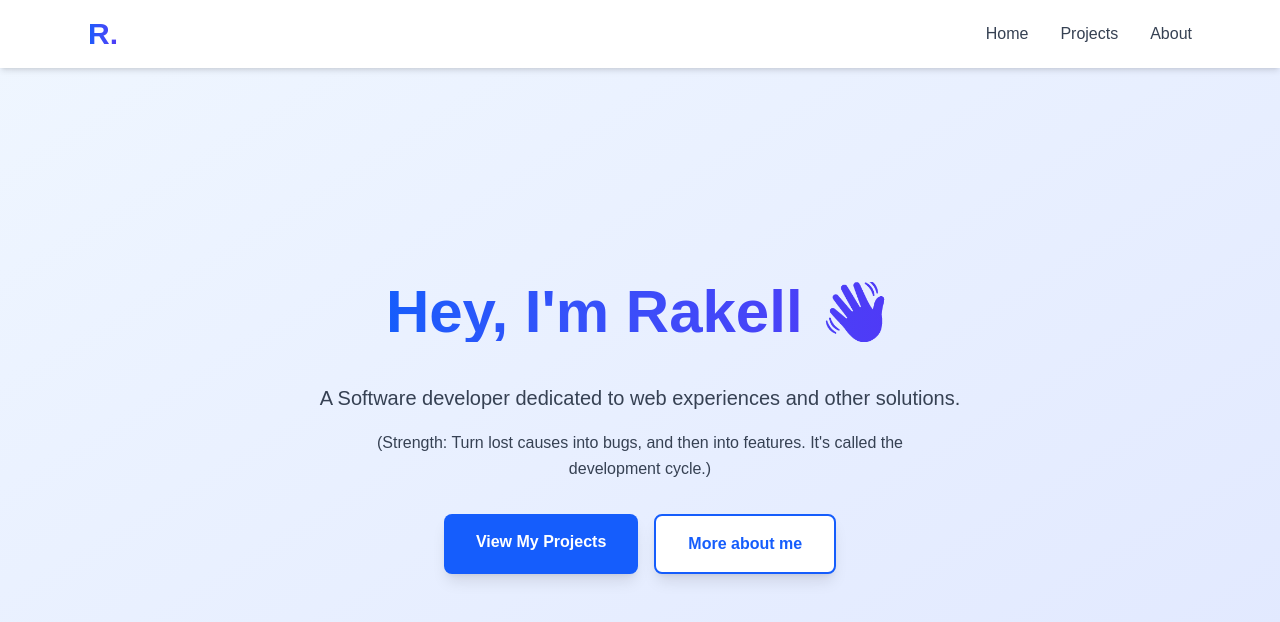
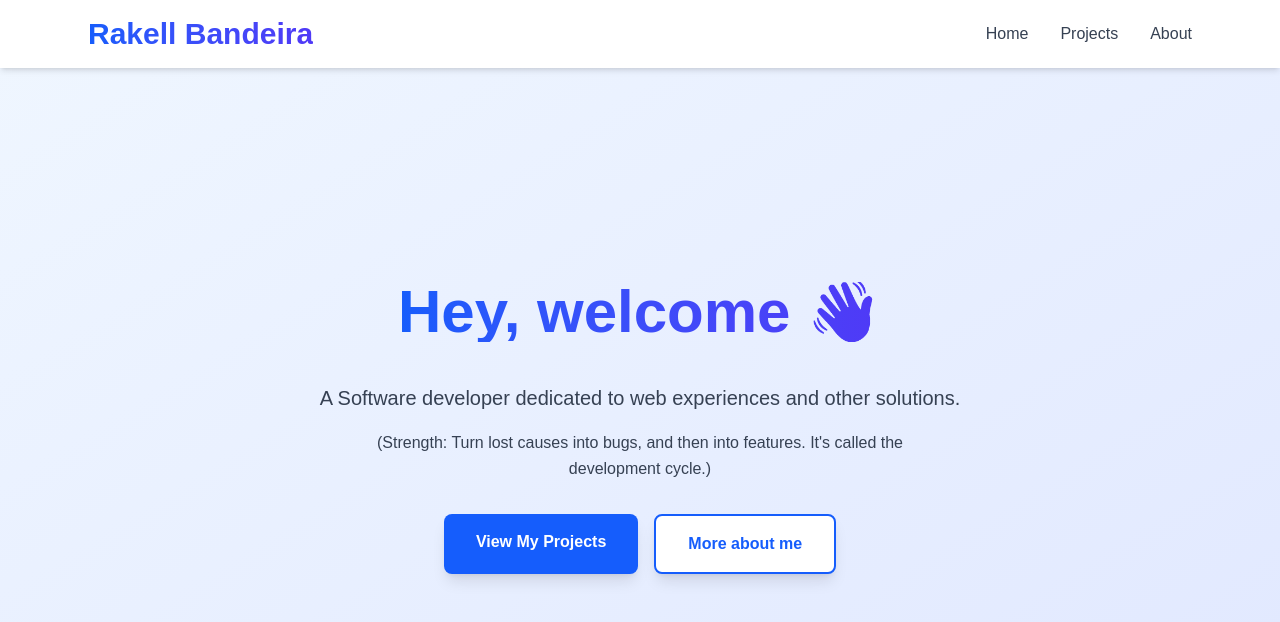
Before and after one commit to rakellbandeira/Portfolio_WebApp, a Next.js app: page / in a window 1280 px wide. Shown: the top 622 px of the page. Built offline with nearby package versions, Linux system fonts and the light colour scheme.

Commit message:
nav bar change: name logo

```diff
--- a/app/page.js
+++ b/app/page.js
@@ -9,7 +9,7 @@ export default function Home() {
         <section className="max-w-4xl mx-auto px-6 py-32 text-center flex flex-col items-center justify-center min-h-[calc(100vh-80px)]">
           <div className="mb-6">
             <h1 className="text-6xl font-bold mb-4 bg-gradient-to-r from-blue-600 to-indigo-600 bg-clip-text text-transparent">
-              Hey, I'm Rakell 👋
+              Hey, welcome 👋
             </h1>
           </div>
 
--- a/components/Navbar.js
+++ b/components/Navbar.js
@@ -9,7 +9,7 @@ export default function Navbar() {
     <nav className="bg-white shadow-md sticky top-0 z-50">
       <div className="max-w-6xl mx-auto px-6 py-4 flex justify-between items-center">
         <Link href="/" className="text-3xl font-bold bg-gradient-to-r from-blue-600 to-indigo-600 bg-clip-text text-transparent">
-          R.
+          Rakell Bandeira
         </Link>
 
         <div className="hidden md:flex gap-8">
```
